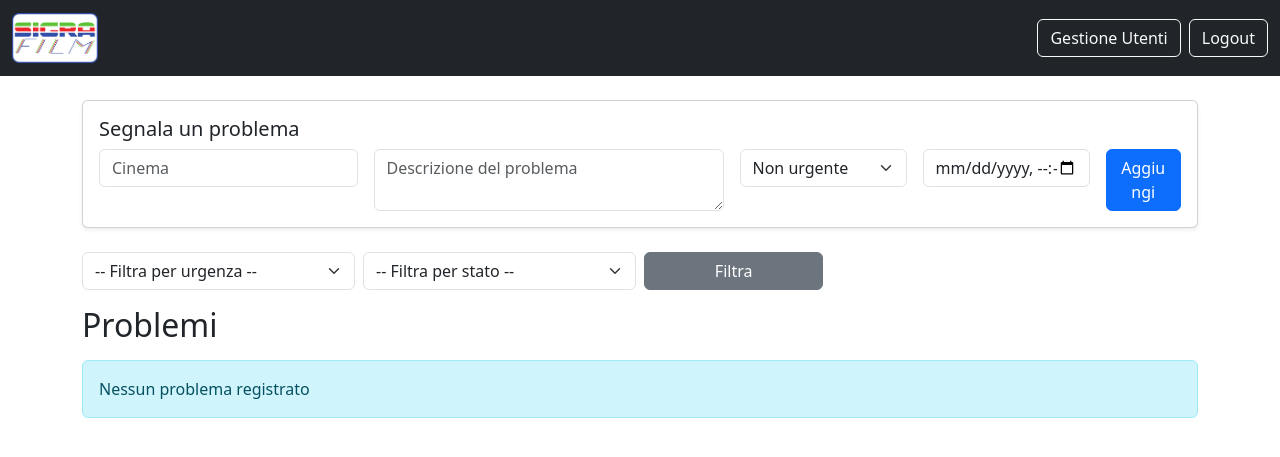
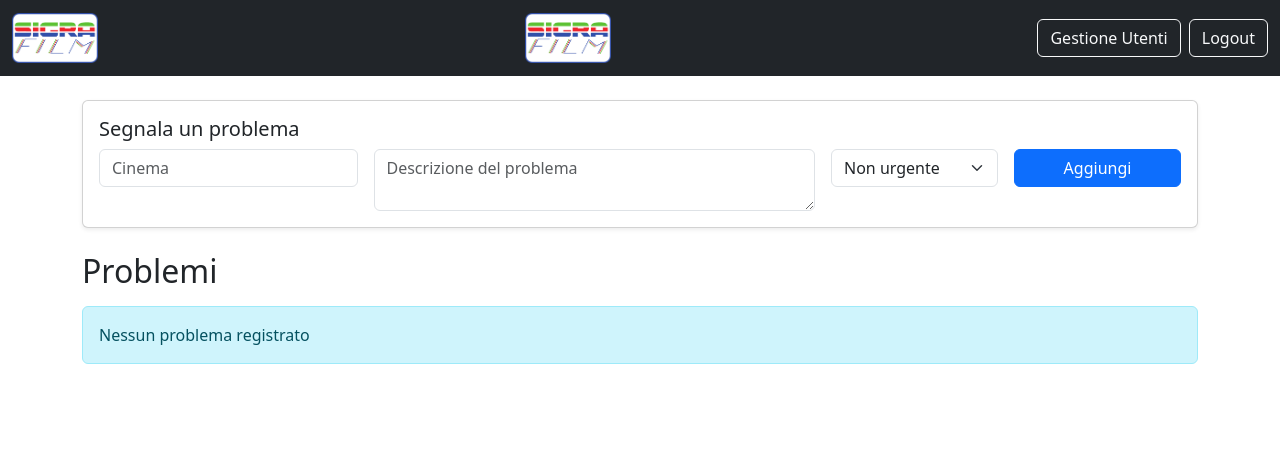
Before and after one commit to Roccotot/SigraFilm-NOC, a Flask app: page /dashboard in a window 1280 px wide. Shown: the top 457 px of the page. Run offline with Flask 3, Linux system fonts and the light colour scheme; the visitor is signed in with stand-in values (Sample User, id 1); some libraries are stand-ins or nearby versions.

Commit message:
Update dashboard.html

```diff
--- a/templates/dashboard.html
+++ b/templates/dashboard.html
@@ -5,26 +5,23 @@
   <title>Dashboard - SigraFilm</title>
   <meta name="viewport" content="width=device-width, initial-scale=1">
   <link href="https://cdn.jsdelivr.net/npm/bootstrap@5.3.2/dist/css/bootstrap.min.css" rel="stylesheet">
+  <script src="https://cdn.jsdelivr.net/npm/sorttable@1.0.2/sorttable.min.js"></script>
 </head>
 <body>
 
-  <!-- Navbar responsive con logo -->
+  <!-- Navbar -->
   <nav class="navbar navbar-expand-lg navbar-dark bg-dark">
     <div class="container-fluid">
-      <!-- Logo mobile -->
-      <a class="navbar-brand d-lg-none" href="https://sigrafilm.com/" target="_blank">
-        <img src="{{ url_for('static', filename='logo_sigra.png') }}" alt="Logo SigraFilm" height="40">
+      <a class="navbar-brand d-none d-lg-block mx-auto" href="https://sigrafilm.com/" target="_blank">
+        <img src="{{ url_for('static', filename='logo_sigra.png') }}" alt="Logo SigraFilm" height="50">
       </a>
 
-      <!-- Bottone hamburger -->
       <button class="navbar-toggler" type="button" data-bs-toggle="collapse" data-bs-target="#navbarContent">
         <span class="navbar-toggler-icon"></span>
       </button>
 
-      <!-- Contenuto navbar -->
       <div class="collapse navbar-collapse justify-content-between" id="navbarContent">
-        <!-- Logo desktop -->
-        <a class="navbar-brand d-none d-lg-block" href="https://sigrafilm.com/" target="_blank">
+        <a class="navbar-brand d-none d-lg-block mx-auto" href="#">
           <img src="{{ url_for('static', filename='logo_sigra.png') }}" alt="Logo SigraFilm" height="50">
         </a>
 
@@ -49,7 +46,7 @@
             <div class="col-12 col-md-3">
               <input type="text" name="cinema" class="form-control" placeholder="Cinema" required>
             </div>
-            <div class="col-12 col-md-4">
+            <div class="col-12 col-md-5">
               <textarea name="tipo" class="form-control" placeholder="Descrizione del problema" rows="2" required></textarea>
             </div>
             <div class="col-12 col-md-2">
@@ -60,9 +57,6 @@
               </select>
             </div>
             <div class="col-12 col-md-2">
-              <input type="datetime-local" name="data_ora" class="form-control" required>
-            </div>
-            <div class="col-12 col-md-1">
               <button type="submit" class="btn btn-primary w-100">Aggiungi</button>
             </div>
           </div>
@@ -70,46 +64,21 @@
       </div>
     </div>
 
-    <!-- Filtri -->
-    <form method="get" class="row mb-3 g-2">
-      <div class="col-md-3">
-        <select name="urgenza" class="form-select">
-          <option value="">-- Filtra per urgenza --</option>
-          <option value="Non urgente" {% if filter_urgenza == 'Non urgente' %}selected{% endif %}>Non urgente</option>
-          <option value="Urgente" {% if filter_urgenza == 'Urgente' %}selected{% endif %}>Urgente</option>
-          <option value="Critico" {% if filter_urgenza == 'Critico' %}selected{% endif %}>Critico</option>
-        </select>
-      </div>
-      <div class="col-md-3">
-        <select name="stato" class="form-select">
-          <option value="">-- Filtra per stato --</option>
-          <option value="Aperto" {% if filter_stato == 'Aperto' %}selected{% endif %}>Aperto</option>
-          <option value="In corso" {% if filter_stato == 'In corso' %}selected{% endif %}>In corso</option>
-          <option value="Chiuso" {% if filter_stato == 'Chiuso' %}selected{% endif %}>Chiuso</option>
-        </select>
-      </div>
-      <div class="col-md-2">
-        <button type="submit" class="btn btn-secondary w-100">Filtra</button>
-      </div>
-    </form>
-
     <!-- Tabella problemi -->
     <h2 class="mb-3">Problemi</h2>
     {% if problems %}
       <div class="table-responsive">
-        <table class="table table-striped table-hover shadow-sm" id="problemsTable">
+        <table class="table table-striped table-hover shadow-sm sortable">
           <thead class="table-dark">
             <tr>
-              <th onclick="sortTable(0)">ID</th>
-              <th onclick="sortTable(1)">Cinema</th>
-              <th onclick="sortTable(2)">Tipo</th>
-              <th onclick="sortTable(3)">Urgenza</th>
-              <th onclick="sortTable(4)">Stato</th>
-              <th onclick="sortTable(5)">Autore</th>
-              <th onclick="sortTable(6)">Data/Ora</th>
-              {% if session.get("role") == "admin" %}
+              <th>ID</th>
+              <th>Cinema</th>
+              <th>Tipo</th>
+              <th>Urgenza</th>
+              <th>Stato</th>
+              <th>Autore</th>
+              <th>Data/Ora</th>
               <th>Azioni</th>
-              {% endif %}
             </tr>
           </thead>
           <tbody>
@@ -126,12 +95,10 @@
               <td>{{ p.urgenza }}</td>
               <td>{{ p.stato }}</td>
               <td>{{ p.autore }}</td>
-              <td>{{ p.data_ora.strftime('%d/%m/%Y %H:%M') if p.data_ora else '' }}</td>
+              <td>{{ p.data_ora.strftime("%d/%m/%Y %H:%M") }}</td>
               <td class="text-nowrap">
                 {% if session.get("role") == "admin" or session.get("username") == p.autore %}
                   <a href="{{ url_for('edit_problem', problem_id=p.id) }}" class="btn btn-sm btn-warning">✏</a>
-  {% endif %}
-  {% if session.get("role") == "admin" %}
                   <form method="post" action="{{ url_for('delete_problem', problem_id=p.id) }}" class="d-inline">
                     <button type="submit" class="btn btn-sm btn-danger" onclick="return confirm('Eliminare questo problema?')">🗑</button>
                   </form>
@@ -148,23 +115,5 @@
   </div>
 
   <script src="https://cdn.jsdelivr.net/npm/bootstrap@5.3.2/dist/js/bootstrap.bundle.min.js"></script>
-  <script>
-    // Ordinamento tabella cliccando sull'intestazione
-    function sortTable(n) {
-      let table = document.getElementById("problemsTable");
-      let rows = Array.from(table.rows).slice(1);
-      let asc = table.getAttribute("data-sort-col") == n && table.getAttribute("data-sort-order") == "asc" ? false : true;
-
-      rows.sort((a, b) => {
-        let x = a.cells[n].innerText.toLowerCase();
-        let y = b.cells[n].innerText.toLowerCase();
-        return asc ? x.localeCompare(y) : y.localeCompare(x);
-      });
-
-      for (let row of rows) table.tBodies[0].appendChild(row);
-      table.setAttribute("data-sort-col", n);
-      table.setAttribute("data-sort-order", asc ? "asc" : "desc");
-    }
-  </script>
 </body>
 </html>
```
Lines whose indentation alone changed are shown as unchanged.
